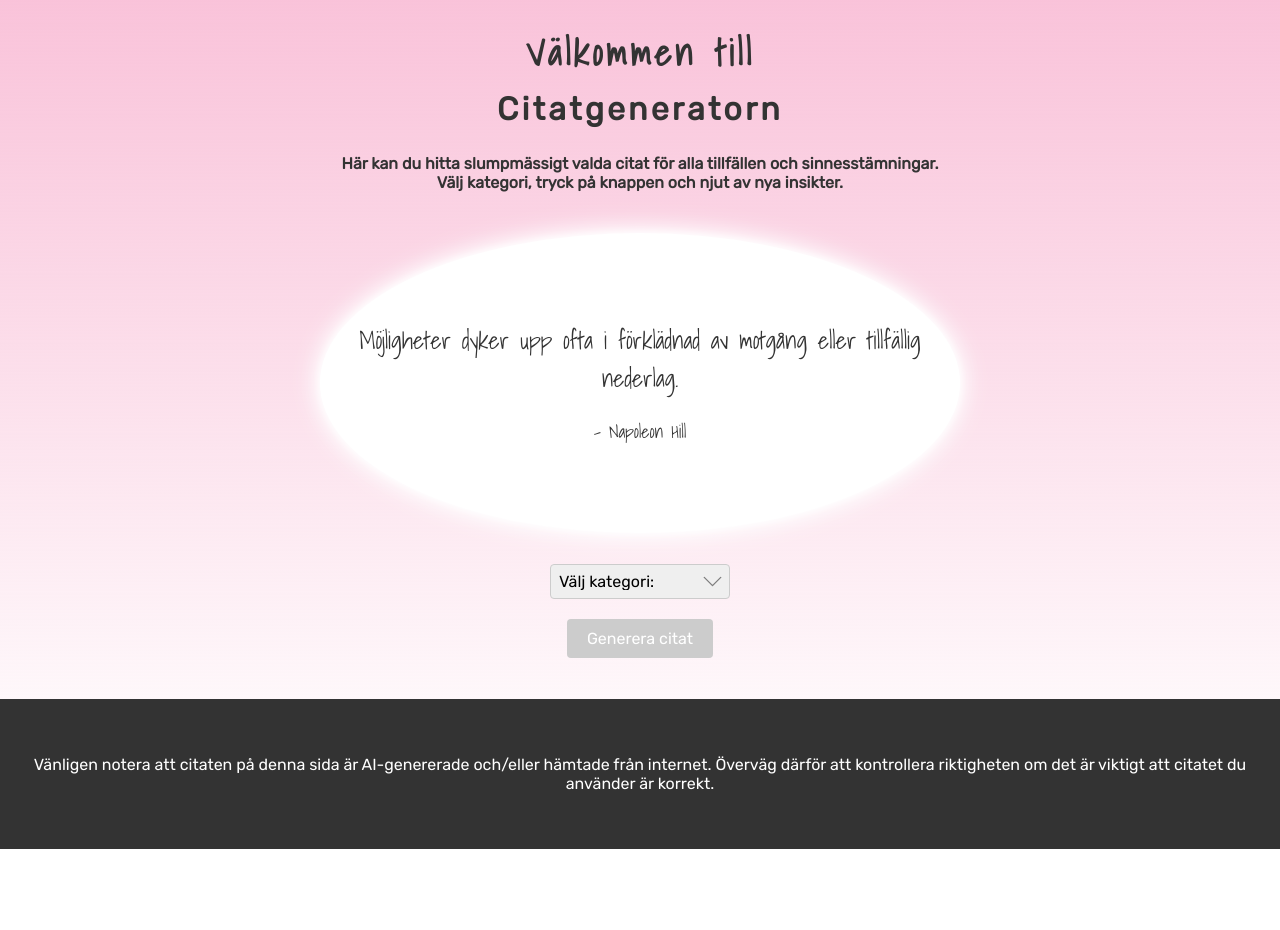
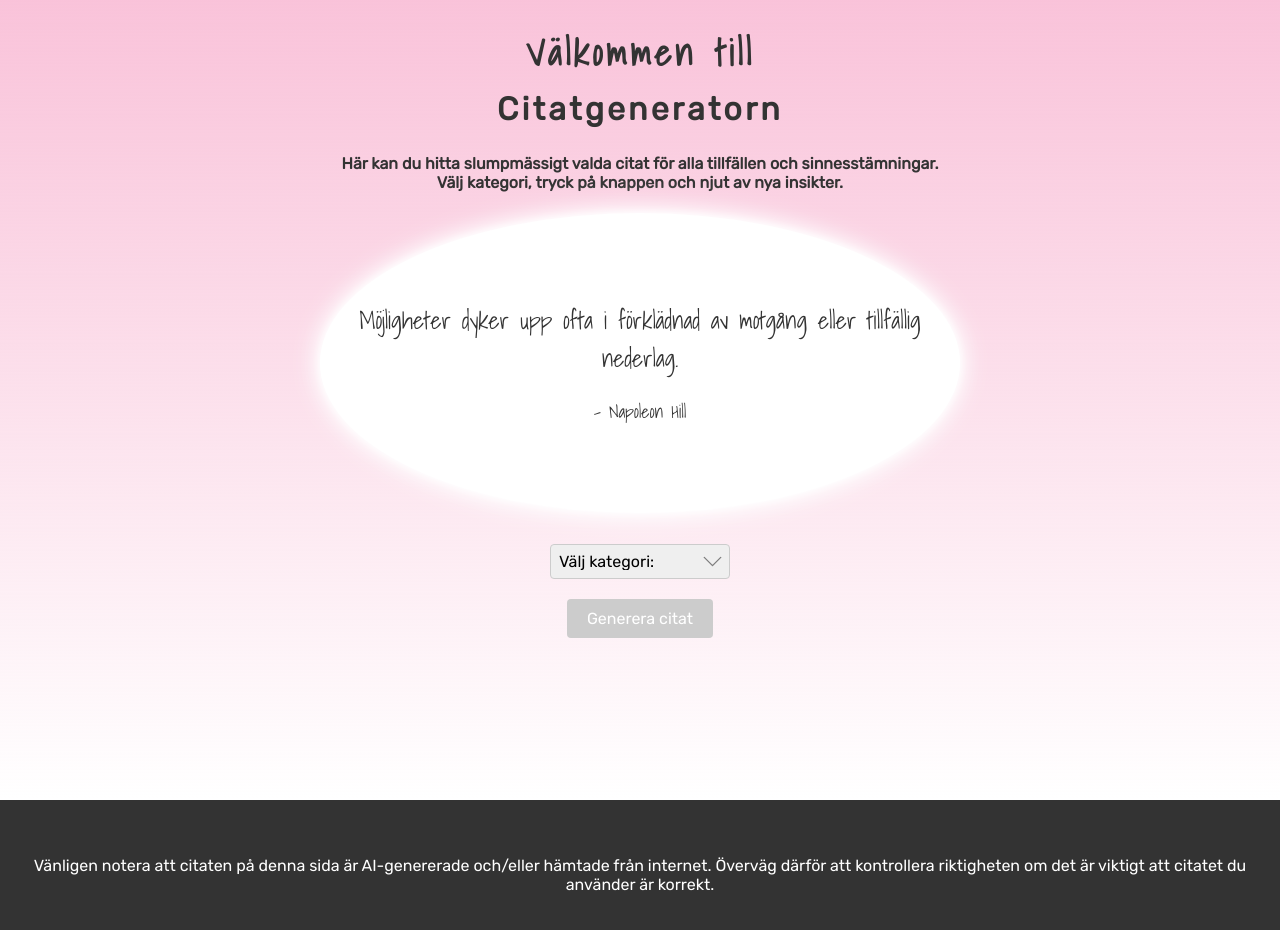
Before and after one commit to jossansik/citatgenerator, a React (Create React App) app: page / in a window 1280 px wide. Shown: the top 930 px of the page. Before the commit the page ends 849 px from the top, so only its background shows below. Built offline with nearby package versions, Linux system fonts and the light colour scheme.

Commit message:
Adjust container height and flex properties in App.css

```diff
--- a/src/App.css
+++ b/src/App.css
@@ -1,6 +1,8 @@
 .container {
   display: flex;
   flex-direction: column;
-  justify-content: center;
+  justify-content: flex-start;
   align-content: flex-start;
+  height: 100vh;
+  flex-grow: 0;
 }
--- a/src/App.js
+++ b/src/App.js
@@ -8,8 +8,6 @@ const App = () => {
   return (
     <>
       <div className="container">
-        <Title />
-
         <QuoteDisplay />
       </div>
       <Footer />
--- a/src/components/QuoteDisplay.css
+++ b/src/components/QuoteDisplay.css
@@ -1,6 +1,5 @@
 .quote-display {
   text-align: center;
-  margin: 20px;
   color: #333;
 }
 
@@ -9,7 +8,7 @@
   justify-content: center;
   align-items: center;
   padding-bottom: 1px;
-  max-height: 100vh;
+
   overflow-y: auto;
 }
 
--- a/src/components/QuoteDisplay.jsx
+++ b/src/components/QuoteDisplay.jsx
@@ -4,6 +4,7 @@ import CategorySelector from "./CategorySelector";
 import "./QuoteDisplay.css";
 import GenerateButton from "./GenerateButton";
 import Quote from "./Quote";
+import Title from "./Title";
 
 const QuoteDisplay = () => {
   const [randomQuote, setRandomQuote] = useState({});
@@ -48,6 +49,10 @@ const QuoteDisplay = () => {
   return (
     <div className="quote-display">
       <div>
+        {" "}
+        <Title />
+      </div>
+      <div>
         <Quote randomQuote={randomQuote} />
       </div>
       <div className="quote-display__container">
```
